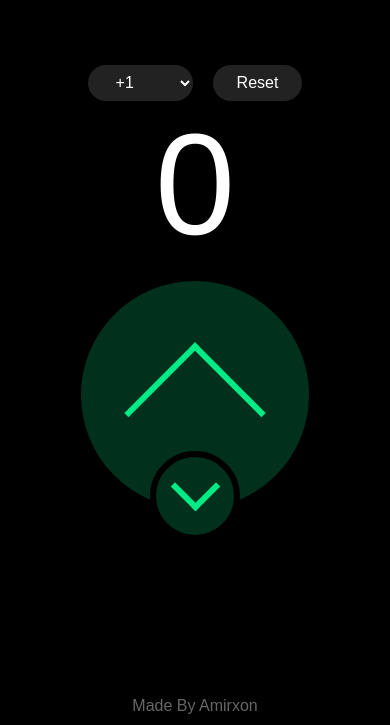
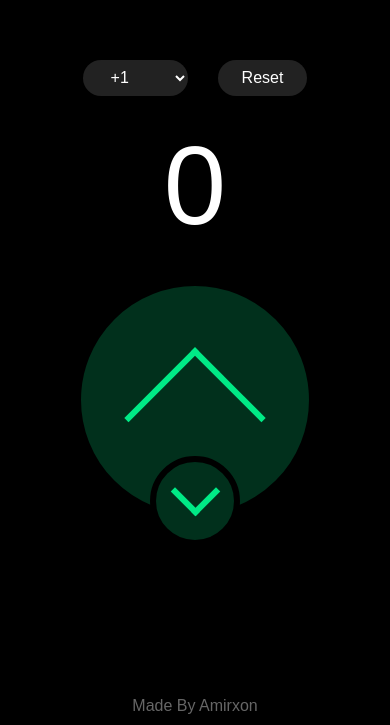
Before and after one commit to shokirov7/tasbih, a plain HTML site: page index.html in a window 390 px wide. Shown: the part 119-844 px from the top of the page. Drawn offline with Linux system fonts and the light colour scheme.

Commit message:
Add files via upload

```diff
--- a/index.html
+++ b/index.html
@@ -35,11 +35,13 @@
                 <button onclick="reset()">Reset</button>
             </div>
             <div class="value" id="value">0</div>
-            <div class="add_btn" onclick="increase()">
-                <button class="add_btn_arrow"></button>
-            </div>
-            <div class="decrease_btn" onclick="decrease()">
-                <button class="dec_btn_arrow"></button>
+            <div class="btns">
+                <div class="add_btn" onclick="increase()">
+                    <button class="add_btn_arrow"></button>
+                </div>
+                <div class="decrease_btn" onclick="decrease()">
+                    <button class="dec_btn_arrow"></button>
+                </div>
             </div>
             <div class="creator">
                 Made By Amirxon
@@ -76,8 +78,11 @@
             updateCounter();
         }
         function reset() {
-            counterValue = 0
-            updateCounter()
+            var confirmed = confirm('Вы уверены, что хотите сбросить счетчик?');
+            if (confirmed) {
+                counterValue = 0;
+                updateCounter();
+            }
         }
 
 
--- a/odometer-theme-default.css
+++ b/odometer-theme-default.css
@@ -1,6 +1,3 @@
-*{
-  font-weight: 500;
-}
 .odometer.odometer-auto-theme, .odometer.odometer-theme-default {
   display: inline-block;
   vertical-align: middle;
@@ -84,7 +81,7 @@
 }
 
 .odometer.odometer-auto-theme, .odometer.odometer-theme-default {
-  font-family: "Helvetica Neue", sans-serif;
+  font-family: sans-serif;
   line-height: 1.1em;
 }
 .odometer.odometer-auto-theme .odometer-value, .odometer.odometer-theme-default .odometer-value {
--- a/style/style.css
+++ b/style/style.css
@@ -48,8 +48,12 @@
 }
 .value {
   color: #fff;
-  font-weight: 500;
   font-size: 9rem;
+}
+.btns{
+  display: flex;
+  flex-direction: column;
+  align-items: center;
 }
 .add_btn,
 .decrease_btn {
@@ -115,11 +119,15 @@
   .container {
     position: relative;
   }
-  .tasbih {
-    gap: 0;
-  }
   .creator {
     position: absolute;
     bottom: 10px;
+    user-select: none;
+  }
+  .value{
+    font-size: 7rem;
+  }
+  .top_row{
+    gap: 30px;
   }
 }
```
